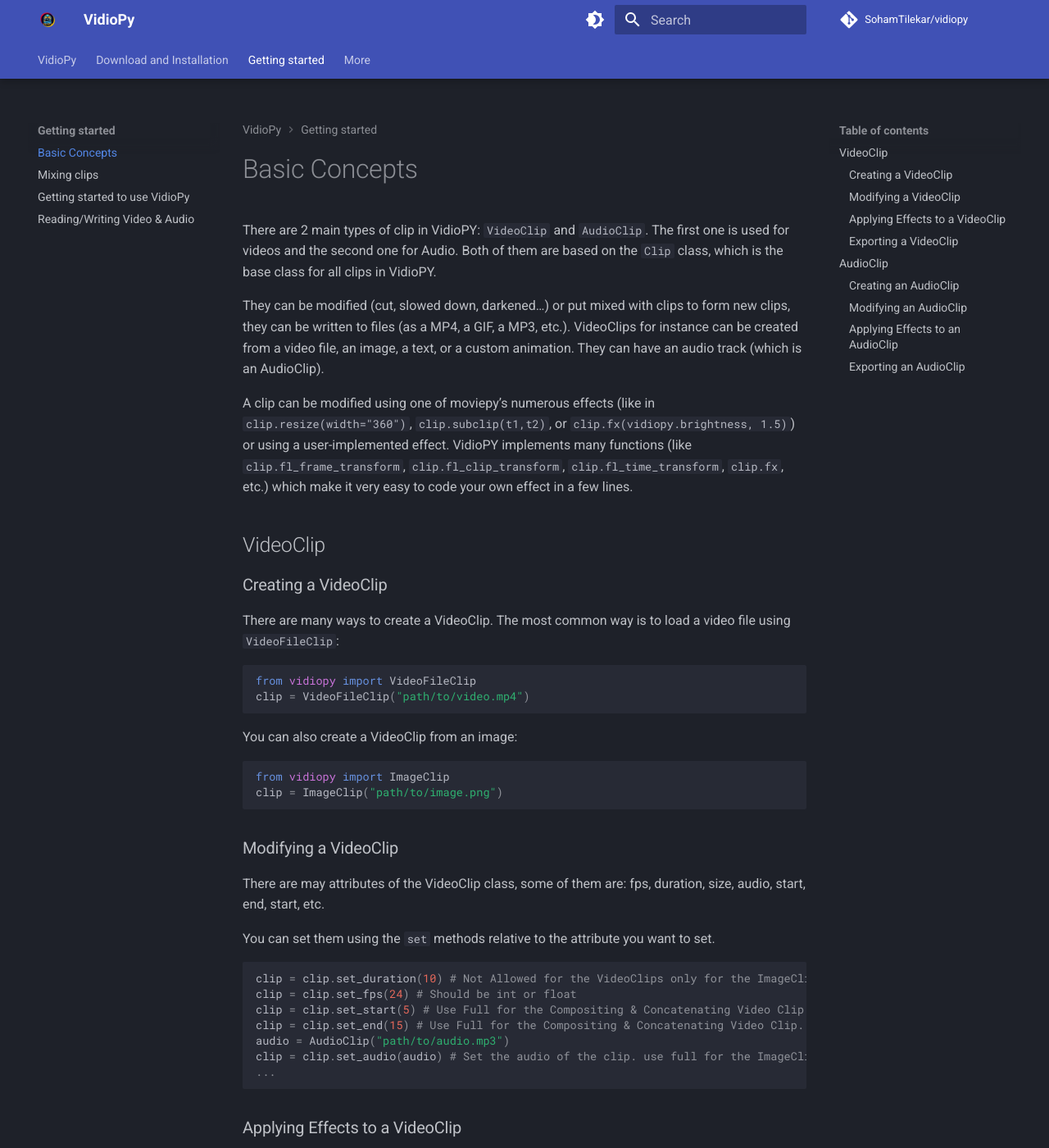
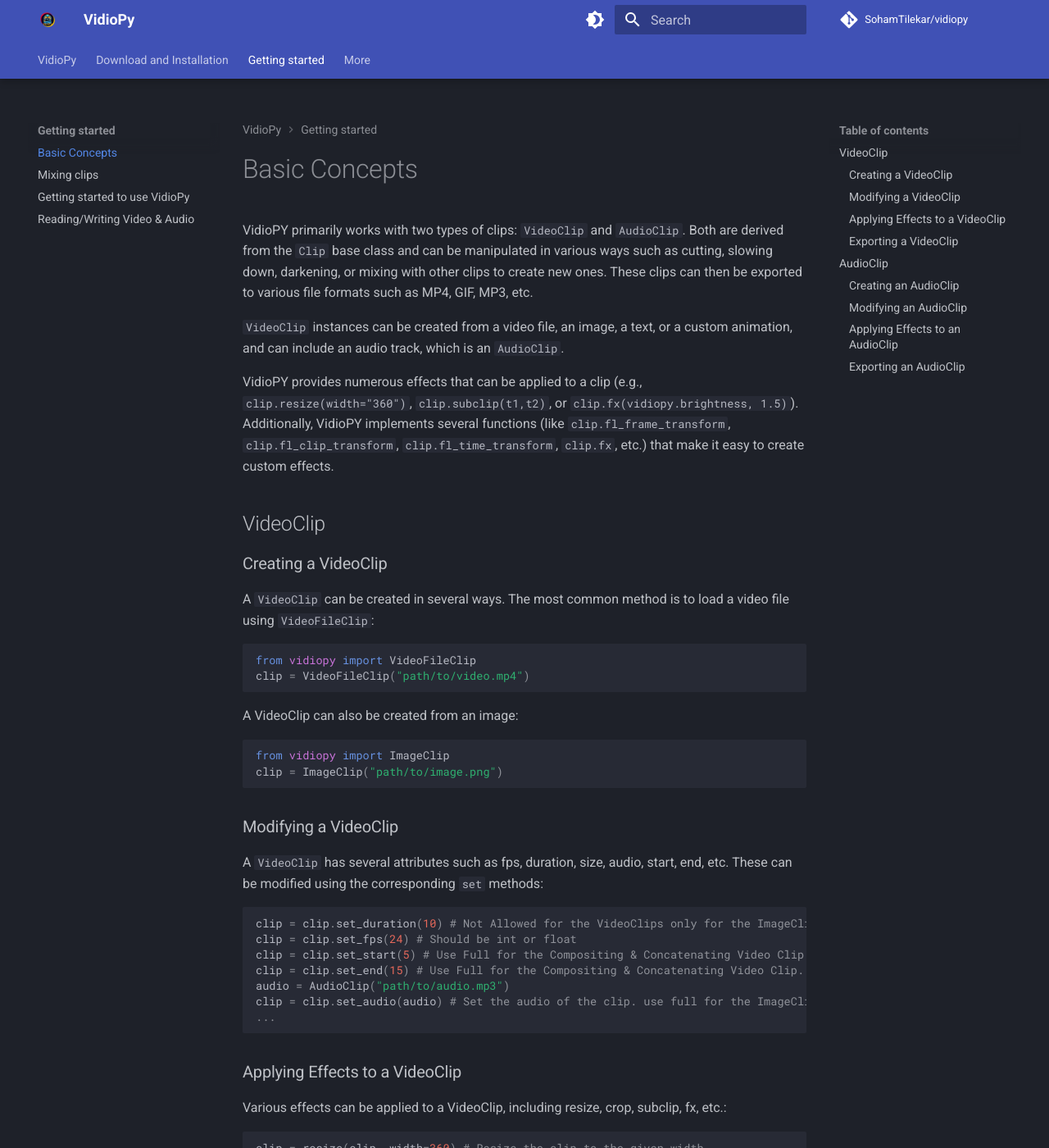
Before and after one commit to SohamTilekar/vidiopy, an MkDocs documentation site: the page built from docs/getting_started/basic_concepts.md, in a window 1280 px wide and 1400 px high. Shown: the whole window at 82% size. Built offline with MkDocs 1.6.1 and Material for MkDocs 9.7.7, drawn with Linux system fonts in a browser that asks for light colours; comment, search, counter and statistics services are not loaded; some of the changed text lies outside the part shown.

Commit message:
Refactor VidioPY documentation: Improve clarity and add examples

````diff
--- a/docs/getting_started/basic_concepts.md
+++ b/docs/getting_started/basic_concepts.md
@@ -1,24 +1,23 @@
 # Basic Concepts
 
-There are 2 main types of clip in VidioPY: `VideoClip` and `AudioClip`. The first one is used for videos and the second one for Audio. Both of them are based on the `Clip` class, which is the base class for all clips in VidioPY.
+VidioPY primarily works with two types of clips: `VideoClip` and `AudioClip`. Both are derived from the `Clip` base class and can be manipulated in various ways such as cutting, slowing down, darkening, or mixing with other clips to create new ones. These clips can then be exported to various file formats such as MP4, GIF, MP3, etc.
 
-They can be modified (cut, slowed down, darkened…) or put mixed with clips to form new clips, they can be written to files (as a MP4, a GIF, a MP3, etc.).
-VideoClips for instance can be created from a video file, an image, a text, or a custom animation. They can have an audio track (which is an AudioClip).
+`VideoClip` instances can be created from a video file, an image, a text, or a custom animation, and can include an audio track, which is an `AudioClip`.
 
-A clip can be modified using one of moviepy’s numerous effects (like in `clip.resize(width="360")`, `clip.subclip(t1,t2)`, or `clip.fx(vidiopy.brightness, 1.5)`) or using a user-implemented effect. VidioPY implements many functions (like `clip.fl_frame_transform`, `clip.fl_clip_transform`, `clip.fl_time_transform`, `clip.fx`, etc.) which make it very easy to code your own effect in a few lines.
+VidioPY provides numerous effects that can be applied to a clip (e.g., `clip.resize(width="360")`, `clip.subclip(t1,t2)`, or `clip.fx(vidiopy.brightness, 1.5)`). Additionally, VidioPY implements several functions (like `clip.fl_frame_transform`, `clip.fl_clip_transform`, `clip.fl_time_transform`, `clip.fx`, etc.) that make it easy to create custom effects.
 
 ## VideoClip
 
 ### Creating a VideoClip
 
-There are many ways to create a VideoClip. The most common way is to load a video file using `VideoFileClip`:
+A `VideoClip` can be created in several ways. The most common method is to load a video file using `VideoFileClip`:
 
 ```python
 from vidiopy import VideoFileClip
 clip = VideoFileClip("path/to/video.mp4")
 ```
 
-You can also create a VideoClip from an image:
+A VideoClip can also be created from an image:
 
 ```python
 from vidiopy import ImageClip
@@ -27,10 +26,7 @@
 
 ### Modifying a VideoClip
 
-There are may attributes of the VideoClip class, some of them are:
-fps, duration, size, audio, start, end, start, etc.
-
-You can set them using the `set` methods relative to the attribute you want to set.
+A `VideoClip` has several attributes such as fps, duration, size, audio, start, end, etc. These can be modified using the corresponding `set` methods:
 
 ```python
 clip = clip.set_duration(10) # Not Allowed for the VideoClips only for the ImageClips
@@ -44,8 +40,7 @@
 
 ### Applying Effects to a VideoClip
 
-There are May effects that can be applied to the VideoClip. Some of them are:
-resize, crop, subclip, fx, etc.
+Various effects can be applied to a VideoClip, including resize, crop, subclip, fx, etc.:
 
 ```python
 clip = resize(clip, width=360) # Resize the clip to the given width
@@ -57,7 +52,7 @@
 
 ### Exporting a VideoClip
 
-You can write a VideoClip to a file using the `write_videofile` method:
+A `VideoClip` can be exported to a file using the `write_videofile` method:
 
 ```python
 clip.write_videofile("path/to/output/video.mp4") # Write the clip to a file
@@ -70,7 +65,7 @@
 
 ### Creating an AudioClip
 
-There are many ways to create an AudioClip. The most common way is to load an audio file using `AudioFileClip` or `SilenceClip`:
+An `AudioClip` can be created by loading an audio file using `AudioFileClip` or `SilenceClip`:
 
 ```python
 from vidiopy import AudioFileClip
@@ -80,10 +75,7 @@
 
 ### Modifying an AudioClip
 
-There are may attributes of the AudioClip class, some of them are:
-audio_data, fps, start, end, etc.
-
-You can set them using the `set` methods relative to the attribute you want to set.
+An `AudioClip` has several attributes such as audio_data, fps, start, end, etc. These can be modified using the corresponding `set` methods:
 
 ```python
 clip.fps = 24 # Set the fps of the clip
@@ -95,8 +87,7 @@
 
 ### Applying Effects to an AudioClip
 
-There are May effects that can be applied to the AudioClip. Some of them are:
-audio_normalize, sub_clip, etc.
+An `AudioClip` has several attributes such as audio_data, fps, start, end, etc. These can be modified using the corresponding set methods:
 
 ```python
 clip = clip.sub_clip(start=5, end=10) # Cut the clip to the given duration
@@ -106,7 +97,7 @@
 
 ### Exporting an AudioClip
 
-You can write an AudioClip to a file using the `write_audiofile` method:
+An `AudioClip` can be exported to a file using the `write_audiofile` method:
 
 ```python
 clip.write_audiofile("path/to/output/audio.mp3") # Write the clip to a file
````
